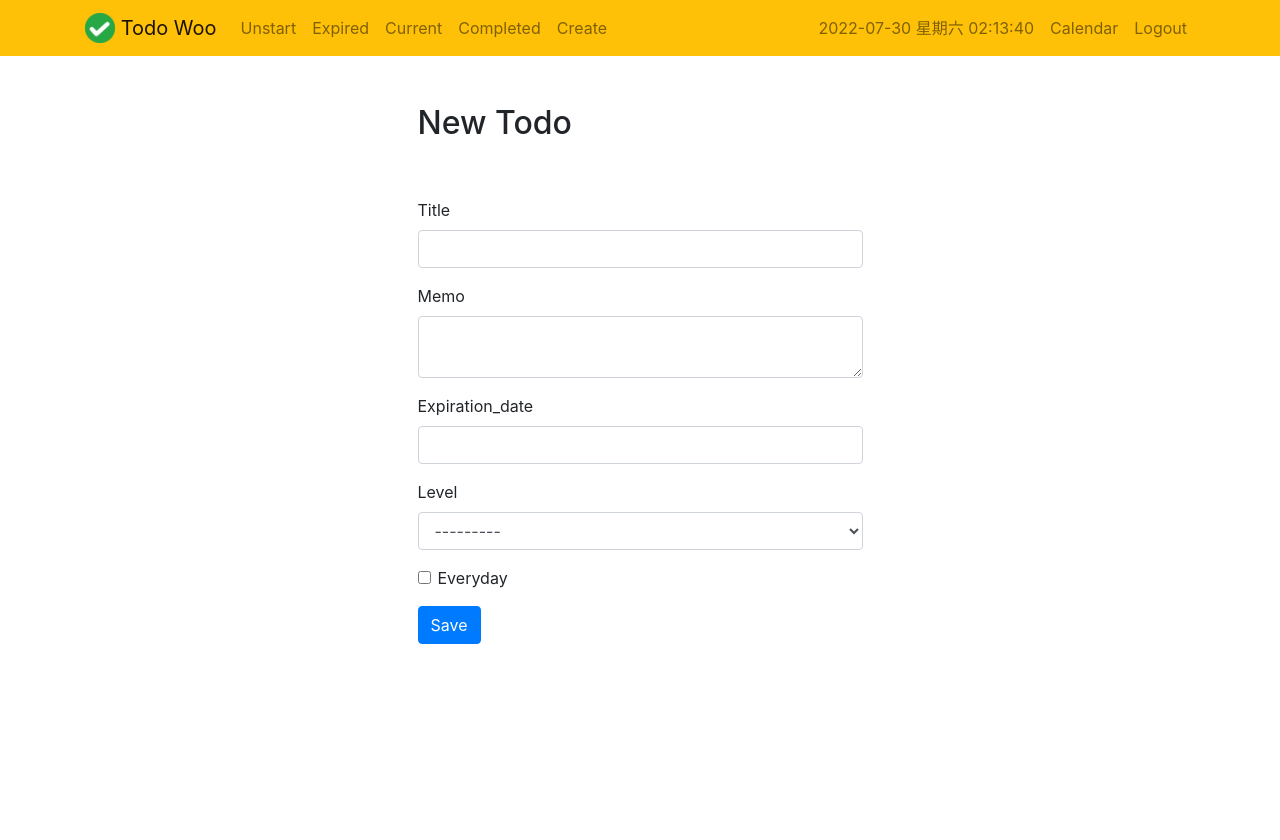
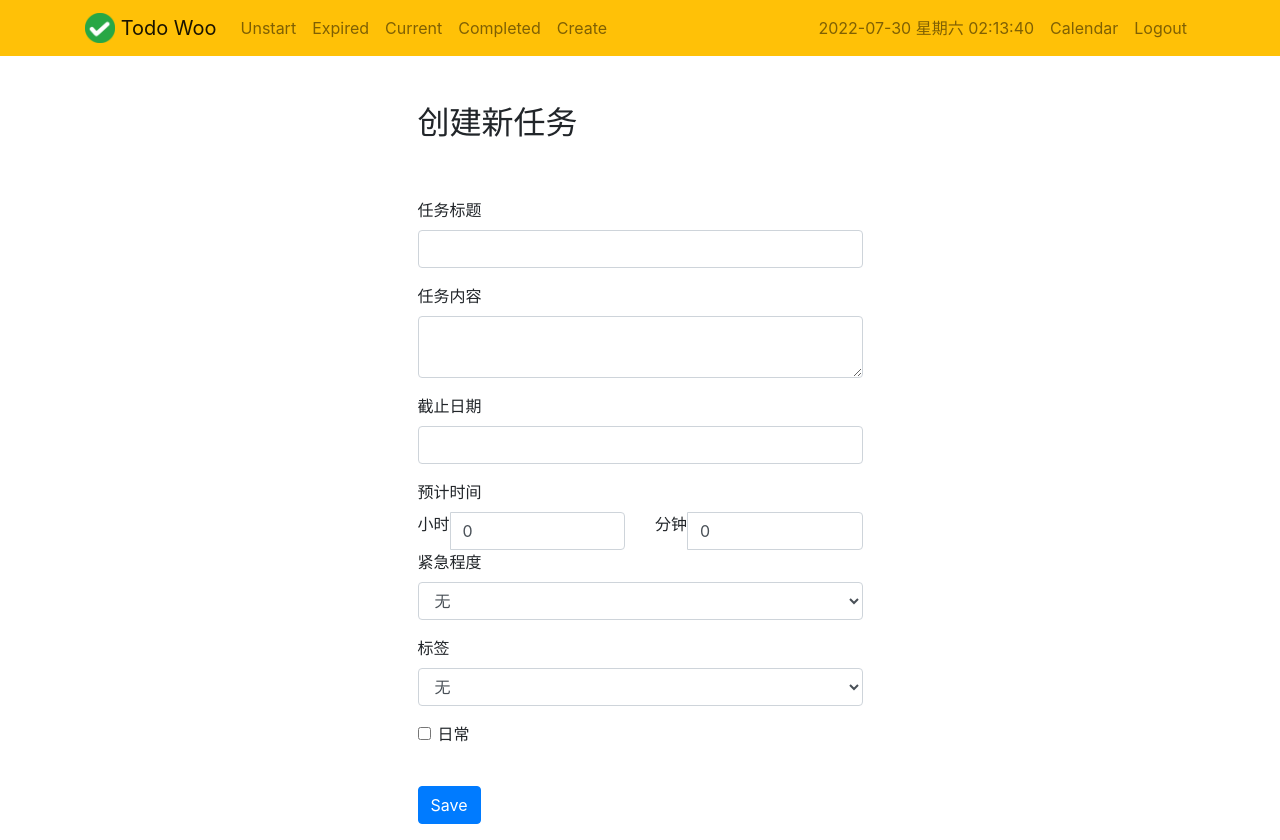
Before and after one commit to shl518/Pythoy_TodoList, a Django app: page /create/ in a window 1280 px wide. Before the commit the page ends 644 px from the top, so only its background shows below. Run offline with Django 3.2, Linux system fonts and the light colour scheme; a user stored in the database is signed in; some libraries are stand-ins or nearby versions.

Commit message:
2页面完毕

```diff
--- a/todo/forms.py
+++ b/todo/forms.py
@@ -6,4 +6,5 @@ from .models import Todo
 class TodoForm(ModelForm):
     class Meta:
         model = Todo
-        fields = ['title', 'memo', 'expiration_date', 'level', 'important']
+        fields = ['title', 'memo', 'expiration_date', 'level', 'predict_hour', 'predict_minute', 'isDaily', 'tag',
+                  'fixedTime_end', 'fixedTime_start']
--- a/todo/models.py
+++ b/todo/models.py
@@ -31,7 +31,7 @@ class Todo(models.Model):
     memo = models.TextField(verbose_name="内容", blank=True)
     created = models.DateTimeField(auto_now_add=True)
     datecompleted = models.DateTimeField(null=True, blank=True)
-    important = models.BooleanField(default=False)
+    important = models.BooleanField(default=False)  # 不要用这个，没有用
     user = models.ForeignKey(User, on_delete=models.CASCADE)
     level = models.SmallIntegerField(verbose_name="任务重要性", choices=level_choices, default=0)
     expiration_date = models.DateTimeField(verbose_name="任务截止日期", null=True, blank=True)
@@ -39,9 +39,9 @@ class Todo(models.Model):
     predict_hour = models.IntegerField(verbose_name="预计花费小时", default=0)
     predict_minute = models.IntegerField(verbose_name="预计花费分钟", default=0)
     isDaily = models.BooleanField(verbose_name="日常", default=False)
-    fixedTime = models.DateTimeField(verbose_name="日常任务固定时间", null=True, blank=True)
+    fixedTime_start = models.TimeField(verbose_name="日常任务固定时间开始", null=True, blank=True)
+    fixedTime_end = models.TimeField(verbose_name="日常任务固定时间结束", null=True, blank=True)
     tag = models.SmallIntegerField(verbose_name="标签", choices=tag_choices, default=0)
-
 
     def __str__(self):
         return self.title
--- a/todo/templates/todo/createtodo.html
+++ b/todo/templates/todo/createtodo.html
@@ -7,7 +7,7 @@
 {% block content %}
     <div class="row justify-content-center mt-5">
         <div class="col-md-5">
-            <h2>New Todo</h2>
+            <h2>创建新任务</h2>
         </div>
     </div>
     <div class="row justify-content-center mt-5">
@@ -20,22 +20,41 @@
             <form method="POST">
                 {% csrf_token %}
                 <div class="form-group">
-                    <label for="title">Title</label>
+                    <label for="title">任务标题</label>
                     <input type="text" name="title" class="form-control" id="title" required>
                 </div>
                 <div class="form-group">
-                    <label for="memo">Memo</label>
+                    <label for="memo">任务内容</label>
                     <textarea name="memo" class="form-control" id="memo"></textarea>
                 </div>
                 <div class="form-group">
-                    <label for="expiration_date">Expiration_date</label>
+                    <label for="expiration_date">截止日期</label>
                     <input id="expiration_date" name="expiration_date" class="form-control" type="text" required>
                 </div>
+                <label for="predict_hour">预计时间</label>
+
+                <div class="row">
+                    <div class="col-lg-6">
+                        <div class="input-group">
+                            <label for="predict_hour">小时</label>
+                            <input id="predict_hour" name="predict_hour" class="form-control" type="number" min="0"
+                                   step="1" value="0" required>
+                        </div><!-- /input-group -->
+                    </div><!-- /.col-lg-6 -->
+                    <div class="col-lg-6">
+                        <div class="input-group">
+                            <label for="predict_hour">分钟</label>
+                            <input id="predict_minute" name="predict_minute" class="form-control" type="number" min="0"
+                                   max="59" step="1" value="0" type="number" required>
+                        </div><!-- /input-group -->
+                    </div><!-- /.col-lg-6 -->
+                </div><!-- /.row -->
+
                 <div class="form-group">
-                    <label for="level">Level</label>
+                    <label for="level">紧急程度</label>
                     <select id="level" name="level" type="text" class="form-control" required>
 
-                        <option value="" selected="">---------</option>
+                        <option value="" selected="">无</option>
 
                         <option value="0">不紧急任务</option>
 
@@ -49,10 +68,54 @@
                     </select>
 
                 </div>
+
+                <div class="form-group">
+                    <label for="tag">标签</label>
+                    <select id="tag" name="tag" type="text" class="form-control" required>
+
+                        <option value="" selected="">无</option>
+
+                        <option value="0">运动</option>
+
+                        <option value="1">学习</option>
+
+                        <option value="2">饮食</option>
+
+                        <option value="3">工作</option>
+
+                        <option value="4">休闲</option>
+
+                        <option value="5">生活</option>
+
+                        <option value="5">其他</option>
+
+
+                    </select>
+
+                </div>
+
                 <div class="form-group form-check">
-                    <input type="checkbox" name="important" class="form-check-input" id="important">
-                    <label class="form-check-label" for="important">Everyday</label>
+                    <input type="checkbox" name="isdaily" class="form-check-input" id="isdaily" Onclick="check()">
+                    <label class="form-check-label" for="isdaily">日常</label>
                 </div>
+
+                <label for="fixedTime_start" hidden='hidden' id='labelfixed'>日常任务固定时间</label>
+
+                <div class="row" id='but' hidden="hidden">
+                    <div class="col-lg-6">
+                        <div class="input-group">
+                            <label for="fixedTime_start">开始</label>
+                            <input id="fixedTime_start" name="fixedTime_start" class="form-control" type="time">
+                        </div><!-- /input-group -->
+                    </div><!-- /.col-lg-6 -->
+                    <div class="col-lg-6">
+                        <div class="input-group">
+                            <label for="fixedTime_end">结束</label>
+                            <input id="fixedTime_end" name="fixedTime_end" class="form-control" type="time">
+                        </div><!-- /input-group -->
+                    </div><!-- /.col-lg-6 -->
+                </div><!-- /.row -->
+                <br>
                 <button type="submit" class="btn btn-primary">Save</button>
             </form>
 
@@ -75,4 +138,16 @@
             minuteStep: 1,
         });
     </script>
+    <script>
+        function check() {
+            var checkbox = document.getElementById("isdaily");//选中checkbox的id；
+            if (checkbox.checked == true) {//按钮已选中
+                document.getElementById("but").removeAttribute("hidden");//移除disabled
+                document.getElementById("labelfixed").removeAttribute("hidden");//移除disabled
+            } else {
+                document.getElementById("but").hidden = "hidden";
+                document.getElementById('labelfixed').hidden = 'hidden';
+            }
+        }
+    </script>
 {% endblock %}
```
Also changed, not shown: todo/views.py (+33 -20 lines), db.sqlite3, todo/migrations/0001_initial.py, todo/migrations/0002_auto_20220729_2039.py (deleted), todo/migrations/0003_auto_20220729_2236.py (deleted).
